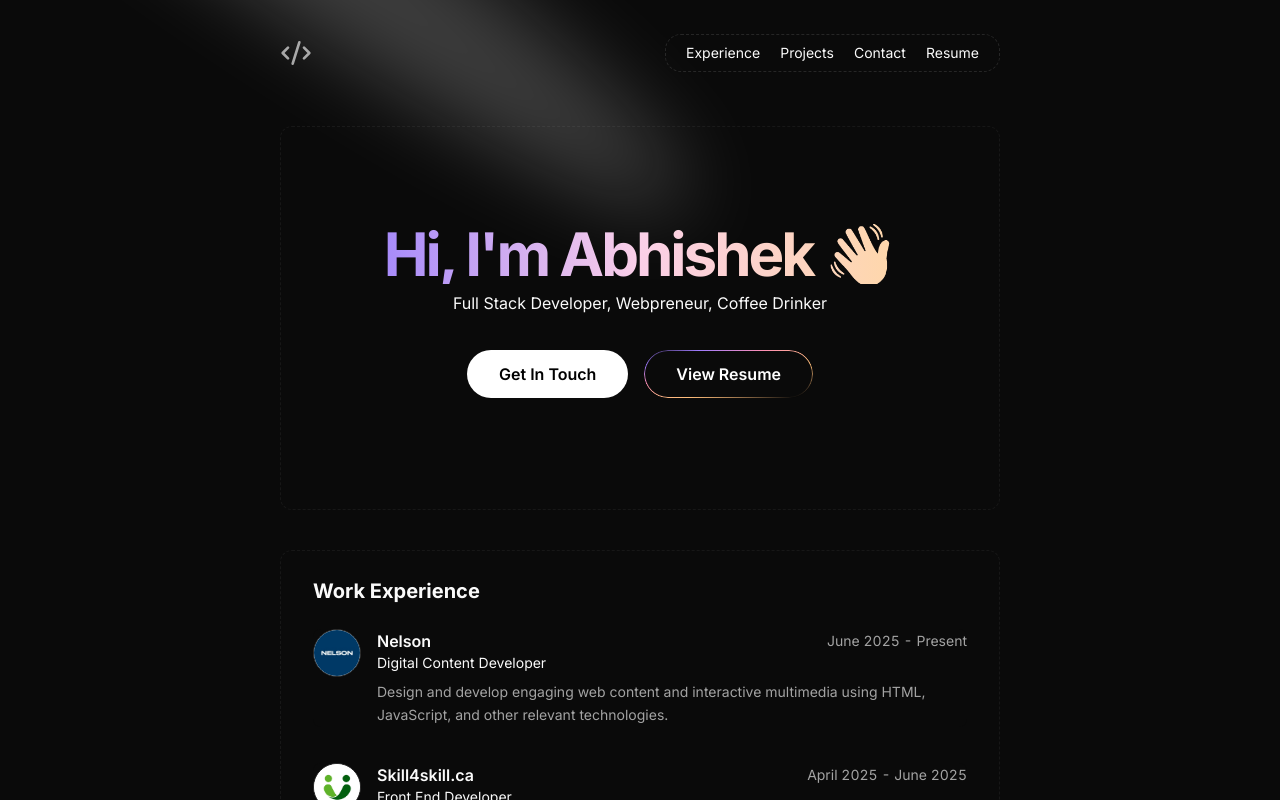
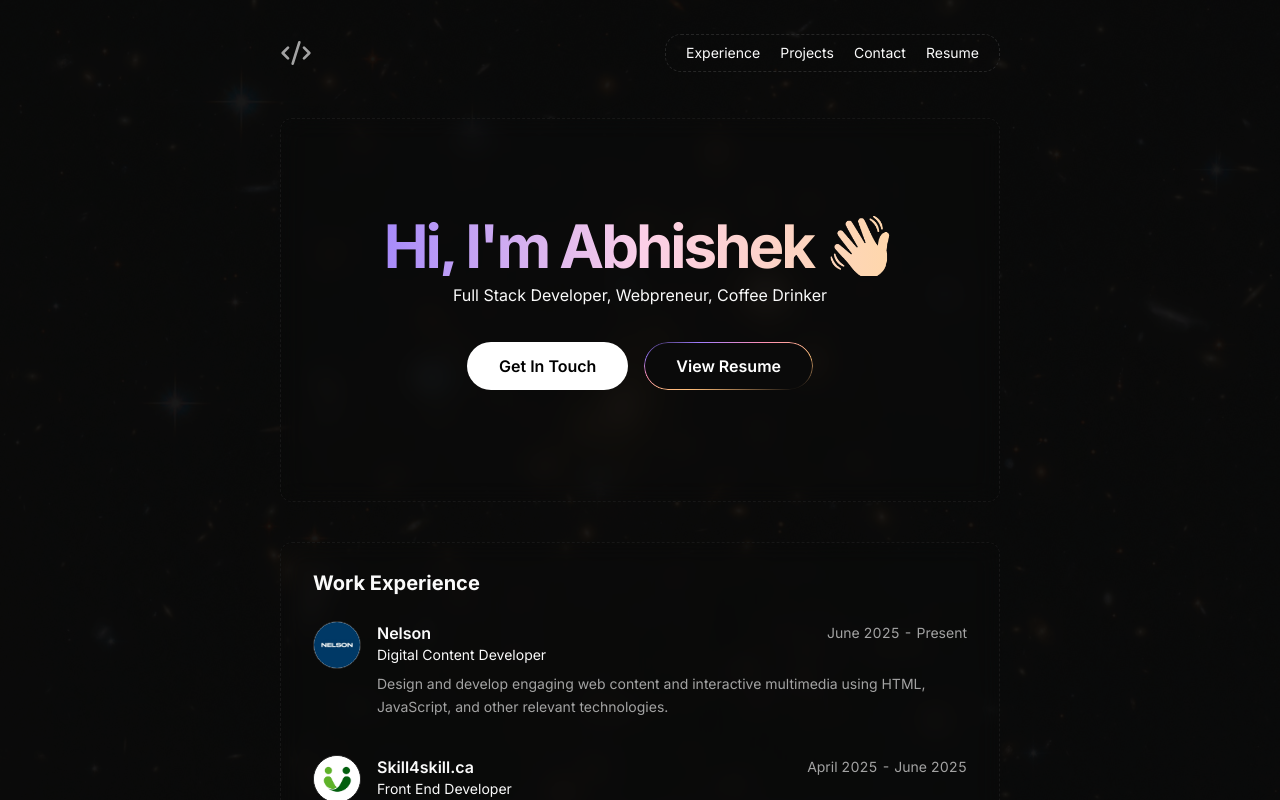
Before and after one commit to choudharyabhishekk/portfolio, a Next.js app: page / in a window 1280 px wide. Shown: the top 800 px of the page. Built offline with nearby package versions, Linux system fonts and the light colour scheme.

Commit message:
feat: space theme

```diff
--- a/src/app/globals.css
+++ b/src/app/globals.css
@@ -5,6 +5,7 @@
 @layer base {
   :root {
     --background: 0 0% 100%;
+
     --foreground: 0 0% 3.9%;
 
     --card: 0 0% 100%;
--- a/src/app/page.tsx
+++ b/src/app/page.tsx
@@ -25,20 +25,25 @@ import {
 } from "lucide-react";
 import { ShineBorder } from "@/components/magicui/shine-border";
 import { MagicCard } from "@/components/magicui/magic-card";
+import MouseRevealWrapper from "@/components/ui/mouse-reveal-bg";
 const BLUR_FADE_DELAY = 0.04;
 
 export default function Page() {
   return (
-    <>
+    <MouseRevealWrapper
+      backgroundImage="/bg.jpg"
+      revealRadius={250}
+      smoothing={0.2}
+      initialOpacity={0.06} //
+    >
+      {/* <Spotlight
+        className="-top-60 left-0 md:left-60 md:-top-60"
+        fill="white"
+      /> */}
       <Nav />
-      <main className="flex flex-col min-h-[100dvh] space-y-10">
-        <Spotlight
-          className="-top-40 left-0 md:left-60 md:-top-60"
-          fill="white"
-        />
-
+      <main className="flex flex-col min-h-[100dvh] space-y-10 mt-10">
         <section id="hero">
-          <div className="mx-auto flex justify-center flex-col items-center w-full max-w-3xl space-y-8 h-96  border-neutral-900 border border-dashed rounded-xl rounded-t-none lg:rounded-t-xl">
+          <div className="mx-auto flex justify-center flex-col items-center w-full max-w-3xl space-y-8 h-96  border-neutral-900 border border-dashed rounded-xl rounded-t-none lg:rounded-t-xl backdrop-blur-md">
             <div className="flex-col items-center flex space-y-1.5">
               <BlurFadeText
                 delay={BLUR_FADE_DELAY}
@@ -86,7 +91,7 @@ export default function Page() {
           </div>
         </section>
         <section id="work" className="mt-4">
-          <div className="flex min-h-0 flex-col gap-y-3 max-w-4xl mx-auto p-8 border-neutral-900 border border-dashed rounded-xl rounded-t-none lg:rounded-t-xl">
+          <div className="flex min-h-0 flex-col gap-y-3 max-w-4xl mx-auto p-8 border-neutral-900 border border-dashed rounded-xl rounded-t-none lg:rounded-t-xl backdrop-blur-md">
             <BlurFade delay={BLUR_FADE_DELAY * 5}>
               <h2 className="text-xl font-bold">Work Experience</h2>
             </BlurFade>
@@ -111,7 +116,7 @@ export default function Page() {
           </div>
         </section>
         <section id="projects">
-          <div className="space-y-12 w-full py-12">
+          <div className="space-y-12 w-full py-12 ">
             <BlurFade delay={BLUR_FADE_DELAY * 11}>
               <div className="flex flex-col items-center justify-center space-y-4 text-center">
                 <div className="space-y-2">
@@ -124,7 +129,7 @@ export default function Page() {
                 </div>
               </div>
             </BlurFade>
-            <div className="flex min-h-0 flex-col gap-y-3 max-w-4xl mx-auto p-8 border-neutral-900 border border-dashed rounded-xl rounded-t-none lg:rounded-t-xl">
+            <div className="flex min-h-0 flex-col gap-y-3 max-w-4xl mx-auto p-8 border-neutral-900 border border-dashed rounded-xl rounded-t-none lg:rounded-t-xl backdrop-blur-md">
               <BlurFade delay={BLUR_FADE_DELAY * 5}>
                 <h2 className="text-xl font-bold">Products</h2>
               </BlurFade>
@@ -172,7 +177,7 @@ export default function Page() {
         </section>
 
         <section id="skills">
-          <div className="flex max-w-4xl min-h-0 flex-col gap-y-3 mx-auto border-neutral-900 border border-dashed rounded-xl rounded-t-none lg:rounded-t-xl p-8">
+          <div className="flex max-w-4xl min-h-0 flex-col gap-y-3 mx-auto border-neutral-900 border border-dashed rounded-xl rounded-t-none lg:rounded-t-xl p-8 backdrop-blur-md">
             <BlurFade delay={BLUR_FADE_DELAY * 9}>
               <h2 className="text-xl font-bold mb-3">Skills & Technologies</h2>
             </BlurFade>
@@ -247,7 +252,7 @@ export default function Page() {
         </section>
 
         <section id="certifications">
-          <div className="flex max-w-4xl min-h-0 flex-col gap-y-3 mx-auto border-neutral-900 border border-dashed rounded-xl rounded-t-none lg:rounded-t-xl p-8">
+          <div className="flex max-w-4xl min-h-0 flex-col gap-y-3 mx-auto border-neutral-900 border border-dashed rounded-xl rounded-t-none lg:rounded-t-xl p-8 backdrop-blur-md">
             <BlurFade delay={BLUR_FADE_DELAY * 9}>
               <h2 className="text-xl font-bold mb-3">Certifications</h2>
             </BlurFade>
@@ -289,7 +294,7 @@ export default function Page() {
         </section>
 
         <section id="education">
-          <div className="flex min-h-0 flex-col gap-y-3 max-w-4xl mx-auto p-8 border-neutral-900 border border-dashed rounded-xl rounded-t-none lg:rounded-t-xl">
+          <div className="flex min-h-0 flex-col gap-y-3 max-w-4xl mx-auto p-8 border-neutral-900 border border-dashed rounded-xl rounded-t-none lg:rounded-t-xl backdrop-blur-md">
             <BlurFade delay={BLUR_FADE_DELAY * 7}>
               <h2 className="text-xl font-bold">Education</h2>
             </BlurFade>
@@ -312,7 +317,7 @@ export default function Page() {
           </div>
         </section>
         <section id="contact">
-          <div className="grid items-center justify-center gap-4 px-4 text-center md:px-6 w-full py-12 border-neutral-900 border border-dashed rounded-xl rounded-t-none lg:rounded-t-xl">
+          <div className="grid items-center justify-center gap-4 px-4 text-center md:px-6 w-full py-12 border-neutral-900 border border-dashed rounded-xl rounded-t-none lg:rounded-t-xl backdrop-blur-md">
             <BlurFade delay={BLUR_FADE_DELAY * 16}>
               <div className="space-y-3">
                 <div className="inline-block rounded-lg bg-foreground text-background px-3 py-1 text-sm">
@@ -337,7 +342,7 @@ export default function Page() {
                     href="https://linkedin.com/in/choudharyabhishekk"
                     target="_blank"
                     rel="noopener noreferrer"
-                    className="flex items-center gap-2 px-6 py-2.5 bg-white/10 text-white border border-white/20 rounded-full hover:bg-white/20 hover:border-white/30 transition-all duration-300 backdrop-blur-sm"
+                    className="flex items-center gap-2 px-6 py-2.5 bg-white/10 text-white border rounded-full hover:bg-white/10 hover:border-white/30 transition-all duration-300 backdrop-blur-sm"
                     aria-label="LinkedIn Profile"
                   >
                     <svg
@@ -354,7 +359,7 @@ export default function Page() {
                     href="https://github.com/yourusername"
                     target="_blank"
                     rel="noopener noreferrer"
-                    className="flex items-center gap-2 px-6 py-2.5 bg-white/10 text-white border border-white/20 rounded-full hover:bg-white/20 hover:border-white/30 transition-all duration-300 backdrop-blur-sm"
+                    className="flex items-center gap-2 px-6 py-2.5 bg-white/10 text-white border  rounded-full hover:bg-white/10 hover:border-white/30 transition-all duration-300 backdrop-blur-sm"
                     aria-label="GitHub Profile"
                   >
                     <svg
@@ -369,7 +374,7 @@ export default function Page() {
 
                   <a
                     href="mailto:choudharyabhishekk@gmail.com"
-                    className="flex items-center gap-2 px-6 py-2.5 bg-white/10 text-white border border-white/20 rounded-full hover:bg-white/20 hover:border-white/30 transition-all duration-300 backdrop-blur-sm"
+                    className="flex items-center gap-2 px-6 py-2.5 bg-white/10 text-white border  rounded-full hover:bg-white/10 hover:border-white/30 transition-all duration-300 backdrop-blur-sm"
                     aria-label="Send Email"
                   >
                     <svg
@@ -393,6 +398,6 @@ export default function Page() {
           </div>
         </section>
       </main>
-    </>
+    </MouseRevealWrapper>
   );
 }
--- a/src/components/nav.tsx
+++ b/src/components/nav.tsx
@@ -51,7 +51,7 @@ const Nav = () => {
             {/* Navigation items - Right side */}
             <ul
               data-orientation="horizontal"
-              className="flex flex-col md:flex-row list-none items-center border border-neutral-800 border-dashed px-5 py-2 rounded-2xl md:space-x-1 gap-4 md:gap-4 w-full md:w-auto"
+              className="flex flex-col md:flex-row list-none items-center border border-neutral-800 border-dashed px-5 py-2 rounded-2xl md:space-x-1 gap-4 md:gap-4 w-full md:w-auto backdrop-blur-md "
             >
               <li className="hover:text-neutral-500 w-full md:w-auto text-center">
                 <a href="#work">Experience</a>
--- a/src/components/ui/card.tsx
+++ b/src/components/ui/card.tsx
@@ -8,7 +8,7 @@ const Card = React.forwardRef<
 >(({ className, ...props }, ref) => (
   <div
     ref={ref}
-    className={cn("rounded-lg bg-card text-card-foreground", className)}
+    className={cn("rounded-lg text-card-foreground", className)}
     {...props}
   />
 ));
--- /dev/null
+++ b/src/components/ui/mouse-reveal-bg.tsx
@@ -0,0 +1,95 @@
+"use client";
+
+import React, { useState, useEffect, useRef, ReactNode } from "react";
+
+interface MouseRevealWrapperProps {
+  children: ReactNode;
+  backgroundImage: string;
+  revealRadius?: number;
+  smoothing?: number;
+  initialOpacity?: number;
+}
+
+export default function MouseRevealWrapper({
+  children,
+  backgroundImage,
+  revealRadius = 150,
+  smoothing = 0.15,
+  initialOpacity = 0.2,
+}: MouseRevealWrapperProps) {
+  const [mousePos, setMousePos] = useState({ x: -1000, y: -1000 });
+  const containerRef = useRef<HTMLDivElement>(null);
+  const targetPosRef = useRef({ x: -1000, y: -1000 });
+  const currentPosRef = useRef({ x: -1000, y: -1000 });
+  const rafRef = useRef<number | null>(null);
+
+  useEffect(() => {
+    const animate = () => {
+      // Smooth interpolation
+      currentPosRef.current.x +=
+        (targetPosRef.current.x - currentPosRef.current.x) * smoothing;
+      currentPosRef.current.y +=
+        (targetPosRef.current.y - currentPosRef.current.y) * smoothing;
+
+      setMousePos({
+        x: currentPosRef.current.x,
+        y: currentPosRef.current.y,
+      });
+
+      rafRef.current = requestAnimationFrame(animate);
+    };
+
+    animate();
+
+    return () => {
+      if (rafRef.current) {
+        cancelAnimationFrame(rafRef.current);
+      }
+    };
+  }, [smoothing]);
+
+  const handleMouseMove = (e: React.MouseEvent<HTMLDivElement>) => {
+    targetPosRef.current = {
+      x: e.clientX,
+      y: e.clientY,
+    };
+  };
+
+  const handleMouseLeave = () => {
+    targetPosRef.current = {
+      x: -1000,
+      y: -1000,
+    };
+  };
+
+  return (
+    <div
+      ref={containerRef}
+      className="relative w-full min-h-screen"
+      onMouseMove={handleMouseMove}
+      onMouseLeave={handleMouseLeave}
+    >
+      {/* Background Image - Initially Dimmed */}
+      <div
+        className="fixed inset-0 bg-cover bg-center bg-no-repeat -z-10"
+        style={{
+          backgroundImage: `url('${backgroundImage}')`,
+          opacity: initialOpacity,
+        }}
+      />
+
+      {/* Revealed Image Layer with radial gradient mask */}
+      <div
+        className="fixed inset-0 bg-cover bg-center bg-no-repeat -z-10 pointer-events-none transition-opacity duration-300"
+        style={{
+          backgroundImage: `url('${backgroundImage}')`,
+          maskImage: `radial-gradient(circle ${revealRadius}px at ${mousePos.x}px ${mousePos.y}px, black, transparent)`,
+          WebkitMaskImage: `radial-gradient(circle ${revealRadius}px at ${mousePos.x}px ${mousePos.y}px, black, transparent)`,
+        }}
+      />
+
+      {/* Content - Your existing page content */}
+      <div className="relative z-10">{children}</div>
+    </div>
+  );
+}
```
Also changed, not shown: public/bg.jpg (added).
